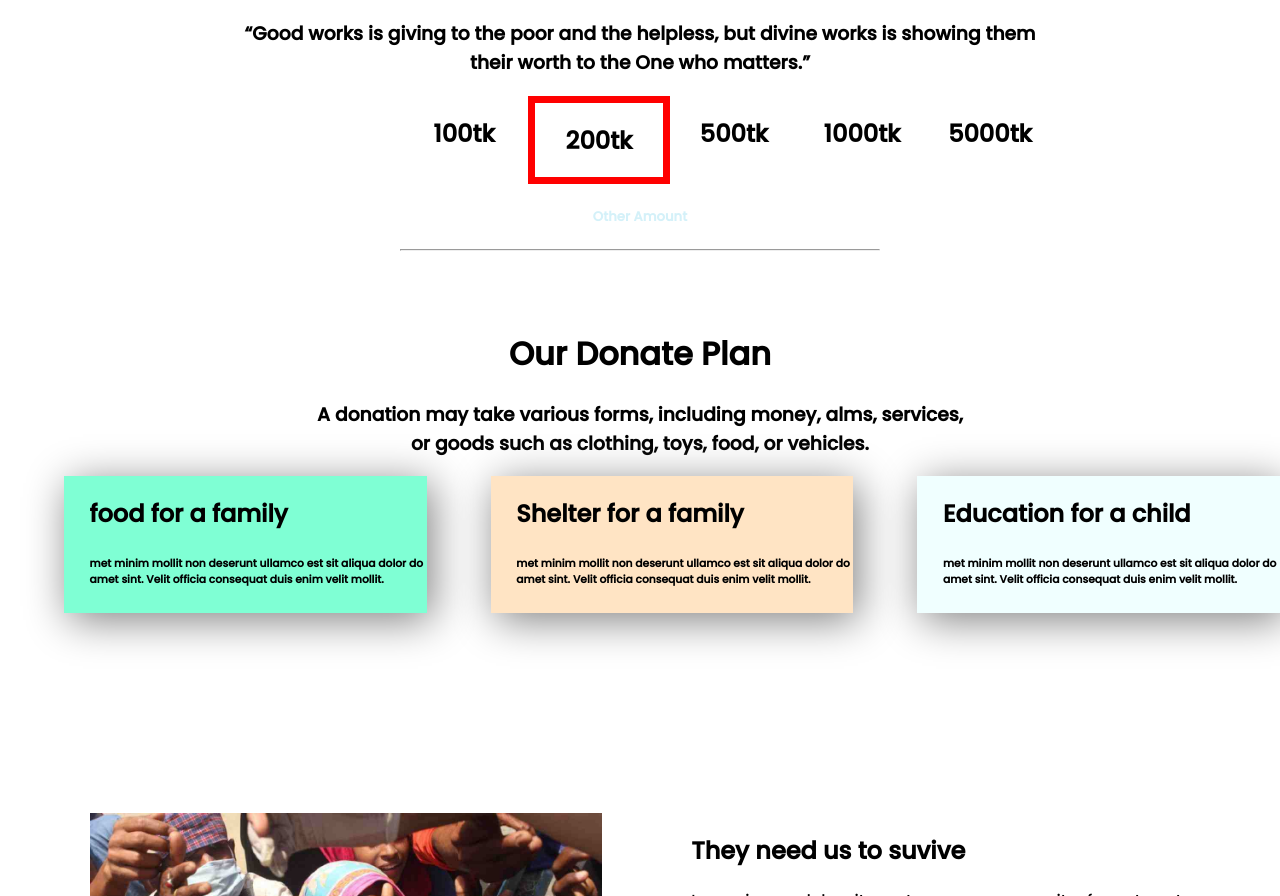
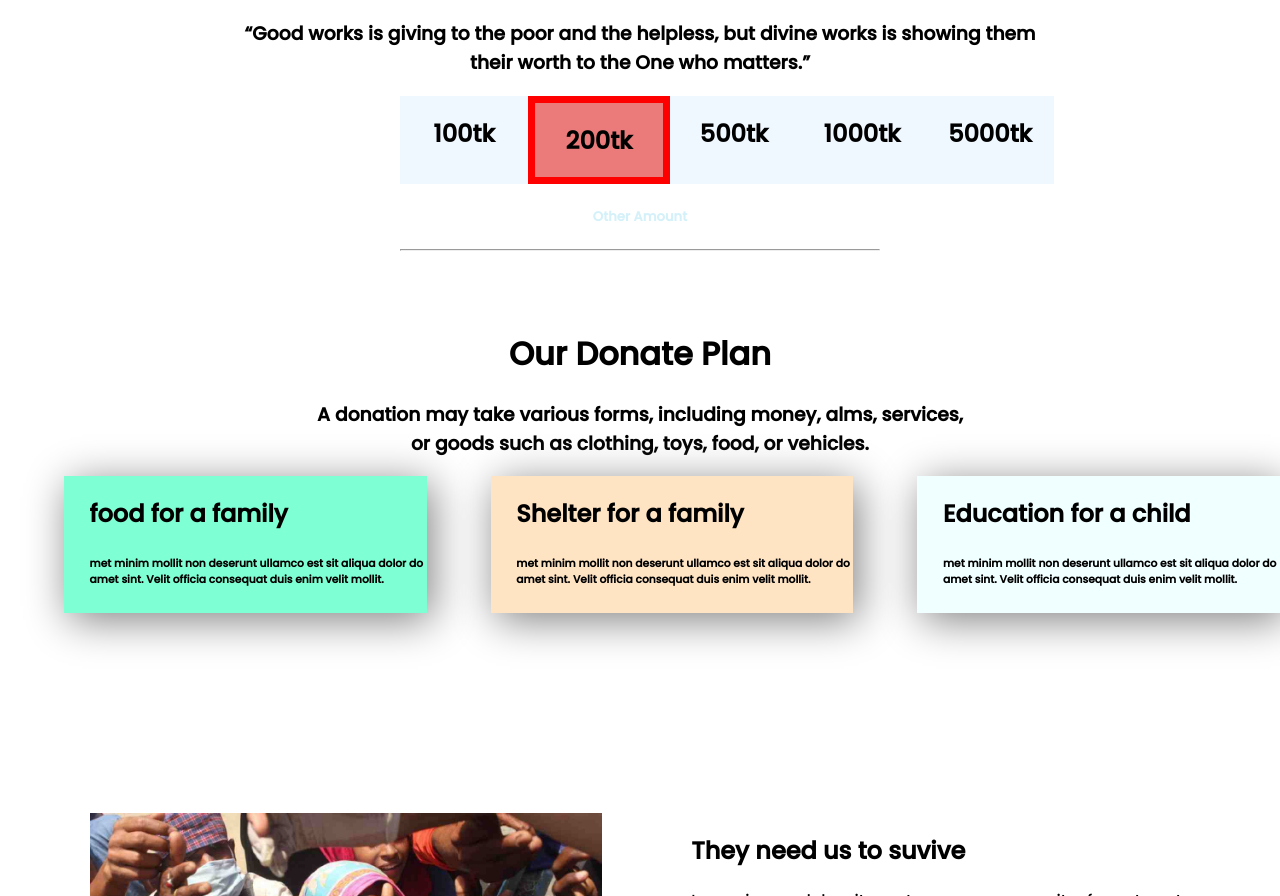
Before and after one commit to Sazzadul42644/Web-development, a plain HTML site: page index.html in a window 1280 px wide. Shown: the part 922-1818 px from the top of the page. Drawn offline with Linux system fonts and the light colour scheme.

Commit message:
complete

```diff
--- a/style.css
+++ b/style.css
@@ -53,9 +53,20 @@ body{
 }
 #first{
     margin-left: 400px;
+    background-color: aliceblue;
 }
 #second{
-    border: 7px solid red;
+    border: 7px solid rgb(255, 0, 0);
+    background-color:rgb(235, 122, 122);
+}
+#third{
+    background-color: aliceblue;
+}
+#fourth{
+    background-color: aliceblue;
+}
+#fifth{
+    background-color: aliceblue;
 }
 h5{
     text-align: center;
```
